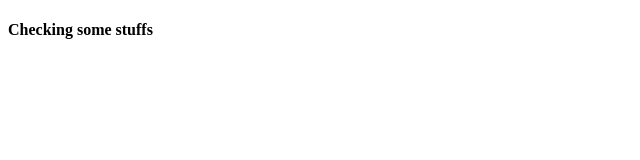
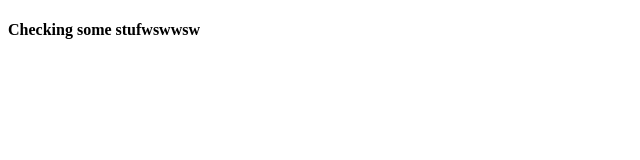
Before and after one commit to Sabelo46/splack, a plain HTML site: page index.html in a window 1280 px wide. Shown: the full height of the page, 0-640 px from the left. Drawn offline with Linux system fonts and the light colour scheme.

Commit message:
Fir Commit

```diff
--- a/index.html
+++ b/index.html
@@ -5,7 +5,7 @@
 </head>
 <body>
 	<div >
-		<h4>Checking some stuffs</h4>
+		<h4>Checking some stufwswwsw</h4>
 	</div>
 </body>
 </html>
```
Also changed, not shown: 1 other file.
